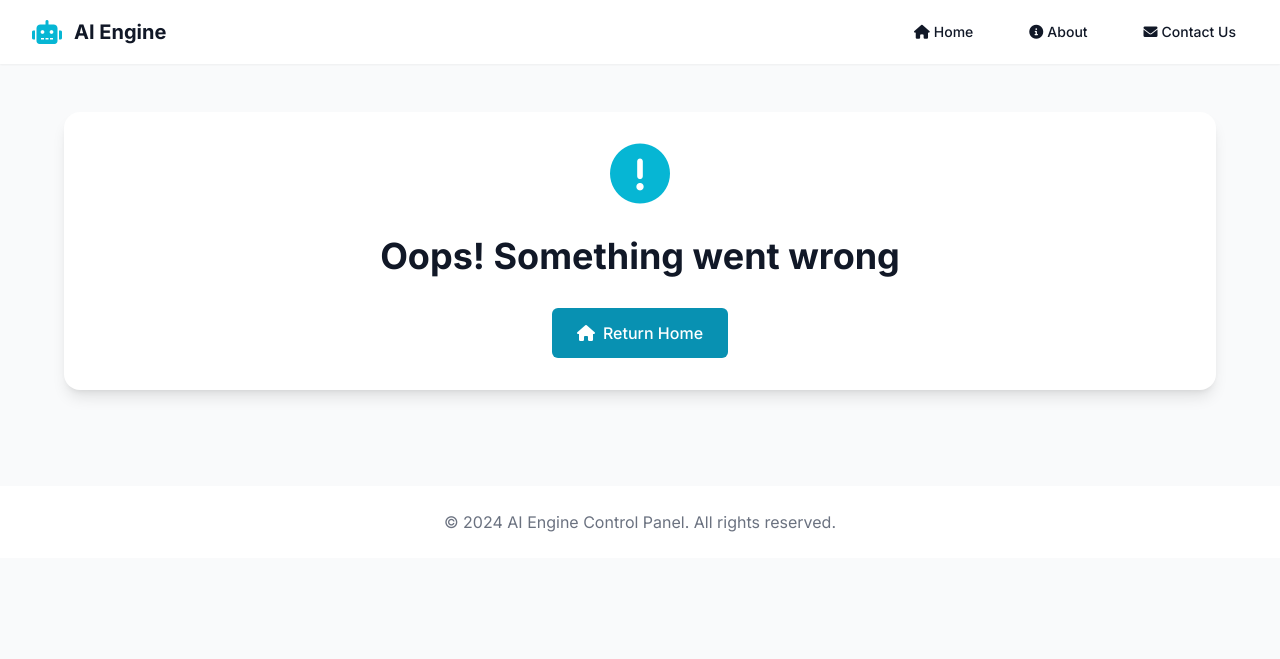
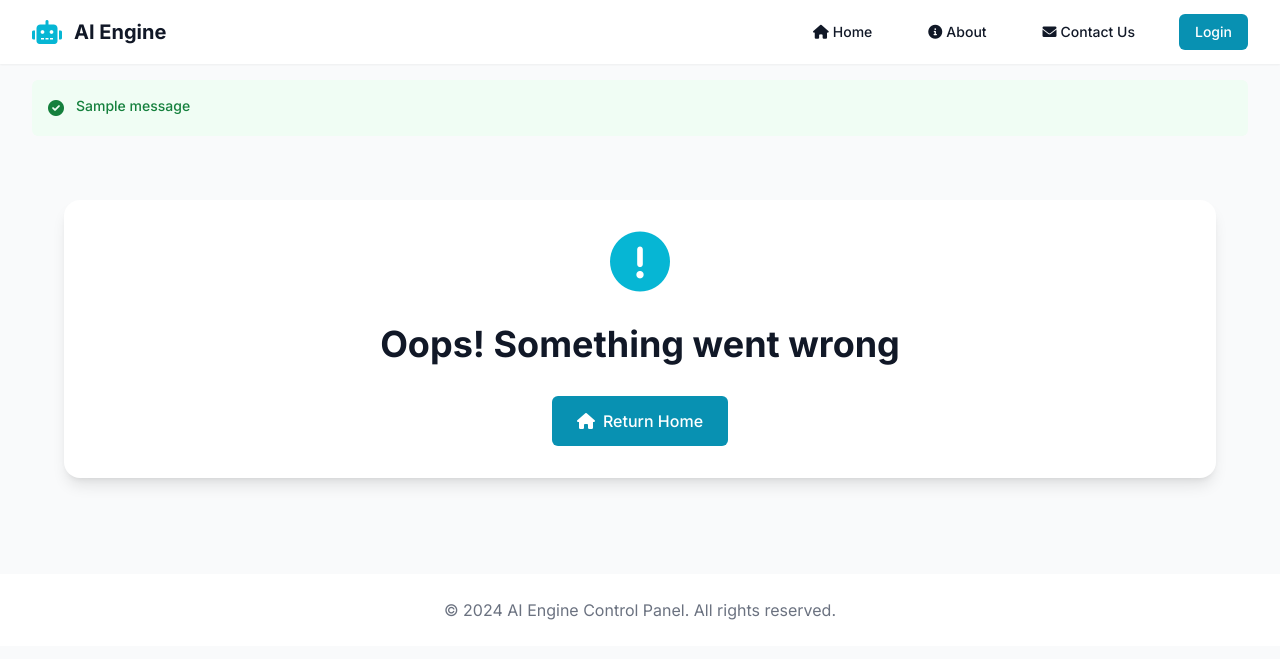
Before and after one commit to incubus1998/blackboxai-1744742850029, a Flask app: template templates/error.html in a window 1280 px wide. Shown: the top 659 px of the page. Run offline with Flask 3, Linux system fonts and the light colour scheme; the template is opened without the code that fills it, so the values that code supplies are empty; one stand-in notice (Sample message) is shown; some libraries are stand-ins or nearby versions.

Commit message:
Add templates/error.html 1744915581022

```diff
--- a/templates/error.html
+++ b/templates/error.html
@@ -32,7 +32,7 @@
         }
     </script>
     <!-- External Custom CSS -->
-    <link rel="stylesheet" href="{{ url_for('static', filename='sryle.css') }}" />
+    <link rel="stylesheet" href="{{ url_for('static', filename='style.css') }}" />
     <!-- Google Fonts -->
     <link href="https://fonts.googleapis.com/css2?family=Inter:wght@300;400;500;600;700&display=swap" rel="stylesheet" />
     <!-- Font Awesome -->
@@ -62,10 +62,45 @@
                         <i class="fas fa-envelope"></i>
                         <span>Contact Us</span>
                     </a>
+                    {% if session.get('logged_in') %}
+                    <a href="{{ url_for('logout') }}" class="ml-auto px-4 py-2 bg-primary-600 text-white rounded-md hover:bg-primary-700 focus:outline-none focus:ring-2 focus:ring-offset-2 focus:ring-primary-500 text-sm font-medium">
+                        Logout
+                    </a>
+                    {% else %}
+                    <a href="{{ url_for('login') }}" class="ml-auto px-4 py-2 bg-primary-600 text-white rounded-md hover:bg-primary-700 focus:outline-none focus:ring-2 focus:ring-offset-2 focus:ring-primary-500 text-sm font-medium">
+                        Login
+                    </a>
+                    {% endif %}
                 </div>
             </div>
         </div>
     </nav>
+
+    <!-- Flash Messages -->
+    {% with messages = get_flashed_messages(with_categories=true) %}
+        {% if messages %}
+            <div class="max-w-7xl mx-auto px-4 sm:px-6 lg:px-8 mt-4">
+                {% for category, message in messages %}
+                    <div class="rounded-md p-4 mb-4 {% if category == 'error' %}bg-red-50 text-red-700{% elif category == 'success' %}bg-green-50 text-green-700{% else %}bg-blue-50 text-blue-700{% endif %}">
+                        <div class="flex">
+                            <div class="flex-shrink-0">
+                                {% if category == 'error' %}
+                                    <i class="fas fa-exclamation-circle"></i>
+                                {% elif category == 'success' %}
+                                    <i class="fas fa-check-circle"></i>
+                                {% else %}
+                                    <i class="fas fa-info-circle"></i>
+                                {% endif %}
+                            </div>
+                            <div class="ml-3">
+                                <p class="text-sm font-medium">{{ message }}</p>
+                            </div>
+                        </div>
+                    </div>
+                {% endfor %}
+            </div>
+        {% endif %}
+    {% endwith %}
 
     <!-- Main Content -->
     <main class="max-w-7xl mx-auto px-4 sm:px-6 lg:px-8 py-12">
@@ -75,7 +110,7 @@
             </div>
             <h1 class="text-4xl font-bold text-gray-900 mb-4">Oops! Something went wrong</h1>
             <p class="text-lg text-gray-600 mb-8">{{ error }}</p>
-            <a href="{{ url_for('index') }}" class="inline-flex items-center px-6 py-3 border border-transparent text-base font-medium rounded-md text-white bg-primary-600 hover:bg-primary-700">
+            <a href="{{ url_for('index') }}" class="inline-flex items-center px-6 py-3 border border-transparent text-base font-medium rounded-md text-white bg-primary-600 hover:bg-primary-700 focus:outline-none focus:ring-2 focus:ring-offset-2 focus:ring-primary-500 transition-all duration-200 transform hover:-translate-y-0.5">
                 <i class="fas fa-home mr-2"></i>
                 Return Home
             </a>
```
